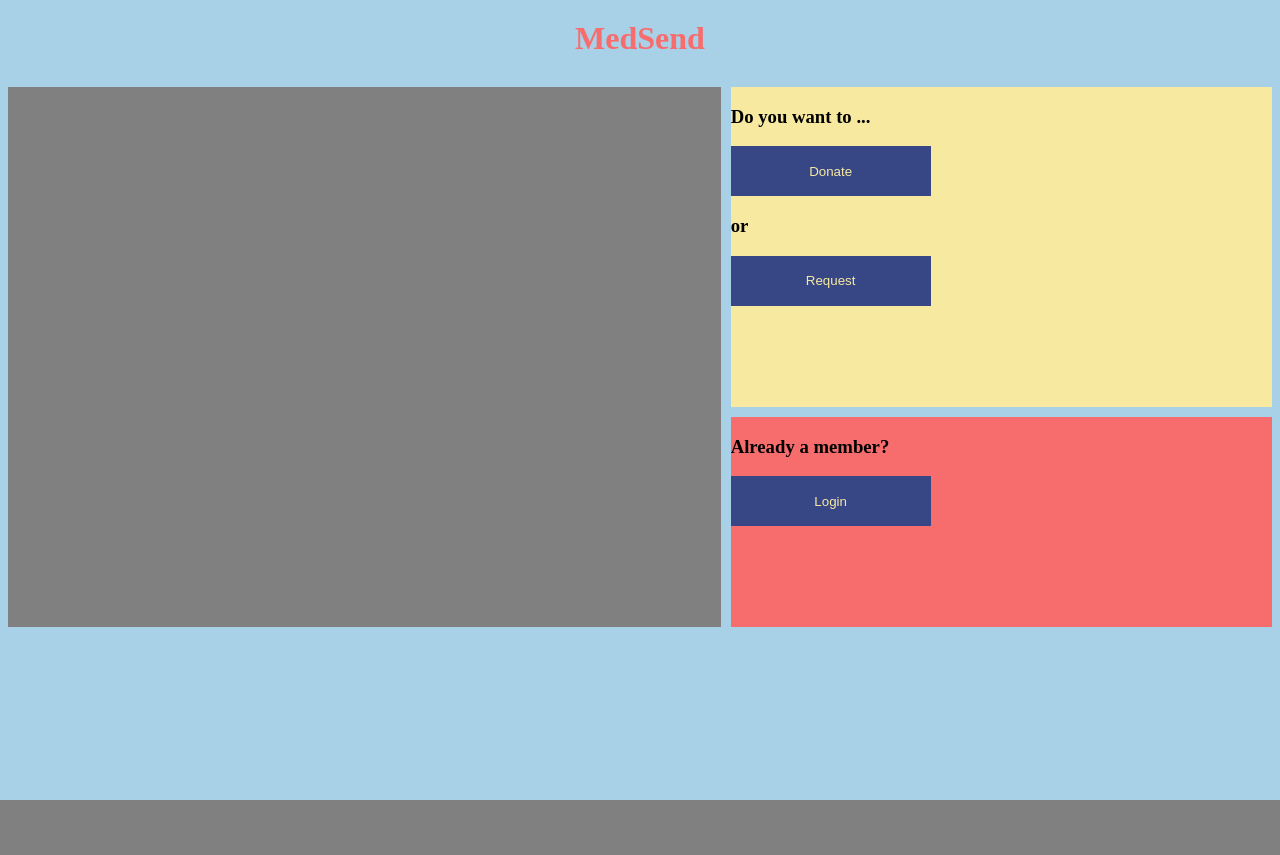
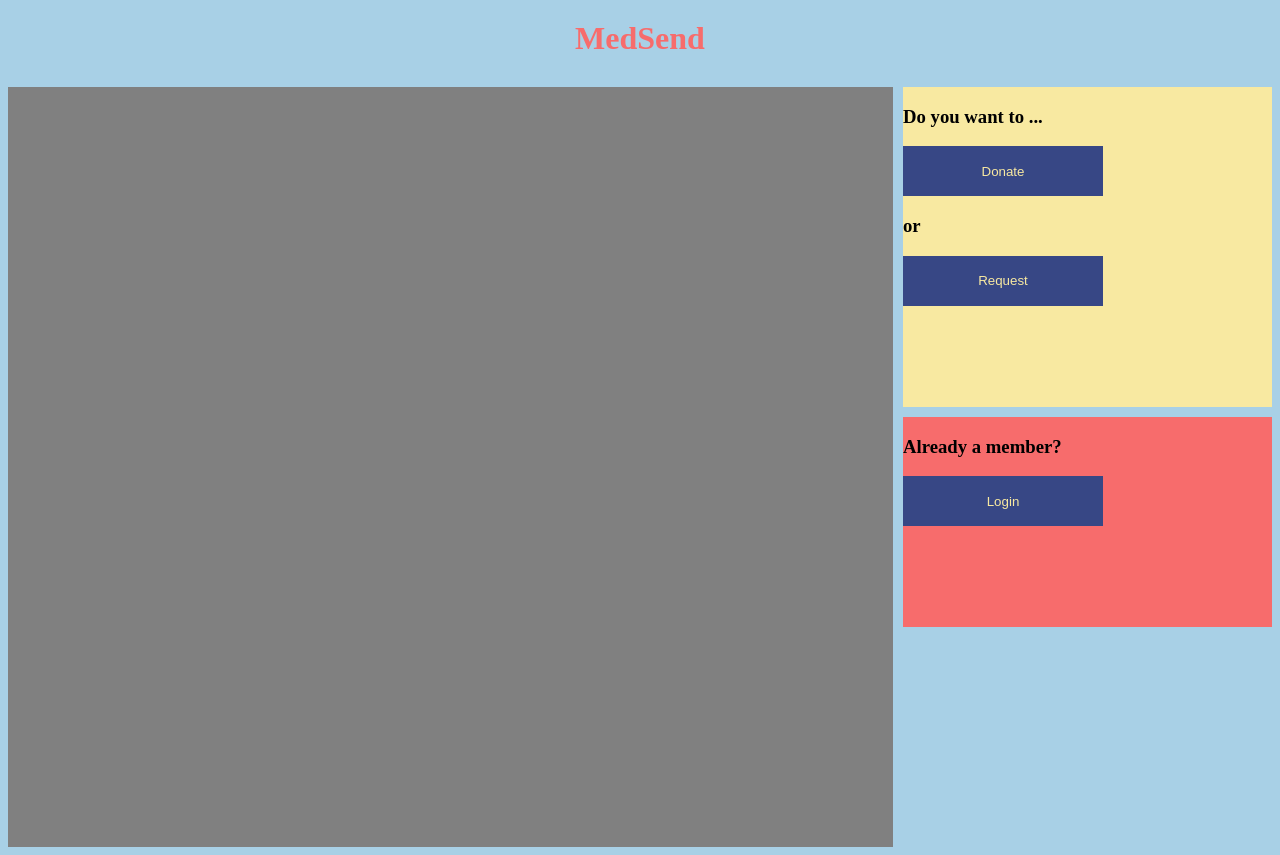
Before and after one commit to jmurp7385/medsend, a Flask app: page / in a window 1280 px wide. Before the commit the page ends 800 px from the top, so only its background shows below. Run offline with Flask 2, Linux system fonts and the light colour scheme; some libraries are stand-ins or nearby versions.

Commit message:
updates - css and js files

```diff
--- a/app/app.py
+++ b/app/app.py
@@ -5,8 +5,11 @@ app = Flask(__name__)
 
 @app.route('/')
 def index():
-  title = "MedSend"
-  return render_template('index.html', title=title)
+  return render_template('index.html')
+
+@app.route('/test')
+def test():
+  return render_template('test.html')
 
 @app.route('/donor')
 def donor():
--- a/app/static/css/index.css
+++ b/app/static/css/index.css
@@ -1,10 +1,12 @@
 .grid-wrapper {
   display: grid;
-  grid-template-areas: "recent recent recent recent new new"
-                       "recent recent recent recent new new"
-                       "recent recent recent recent new new"
-                       "recent recent recent recent login login"
-                       "recent recent recent recent login login";
+  grid-template-areas: "recent recent recent recent recent new"
+                       "recent recent recent recent recent new"
+                       "recent recent recent recent recent new"
+                       "recent recent recent recent recent login"
+                       "recent recent recent recent recent login"
+                       "recent recent recent recent recent ."
+                       "recent recent recent recent recent .";
 
   /*grid-template-columns: repeat(3, 1fr);*/
   grid-gap: 10px;
@@ -12,29 +14,52 @@
 }
 
 .recent-donations-wrapper {
-  /*grid-column: 1/3;*/
-  /*grid-row: 1/8;*/
   grid-area: recent;
   background-color: grey;
 }
 
 .new-acc-wrapper {
-  /*grid-column: 3/4;*/
-  /*grid-row: 1/4;*/
   grid-area: new;
   background-color: #f8e9a1;
+  display: grid;
+  grid-template-areas: ". title ."
+                       ". btn_d ."
+                       ". txt ."
+                       ". btn_r .";
 };
 
+.new-acc-sub-wrapper {
+
+}
+
+.txt {
+  grid-area: txt;
+}
+
+.ttl {
+  grid-area: title;
+}
+
+#donate {
+  grid-area: btn_d
+}
+
+#request{
+  grid-area: btn_r
+}
+
 .center-wrapper {
+  width: 200px;
   position: relative;
-  margin: auto;
 }
 
 .login-wrapper {
-  /*grid-row: 4/5;*/
-  /*grid-column: 3;*/
   grid-area: login;
   background-color: #f76c6c;
+}
+
+h3 {
+  width: 200px;
 }
 
 button {
--- a/app/templates/index.html
+++ b/app/templates/index.html
@@ -3,11 +3,6 @@
 <head>
   <meta charset="UTF-8">
   <title>MedSend</title>
-  <!-- Bootstrap CDN -->
-  <!-- <link rel="stylesheet" href="https://maxcdn.bootstrapcdn.com/bootstrap/3.3.7/css/bootstrap.min.css"> -->
-  <!-- <script src="https://ajax.googleapis.com/ajax/libs/jquery/3.2.1/jquery.min.js"></script> -->
-  <!-- <script src="https://maxcdn.bootstrapcdn.com/bootstrap/3.3.7/js/bootstrap.min.js"></script> -->
-
   <!-- Custom CSS -->
   <link rel="stylesheet" href="{{ url_for('static', filename='css/style.css') }}">
   <link rel="stylesheet" href="{{ url_for('static', filename='css/index.css') }}">
@@ -20,11 +15,11 @@
     </div>
 
     <div class="new-acc-wrapper">
-      <div class="center-wrapper">
-        <h3 class="">Do you want to ...</h3>
-        <button id="new_donor">Donate</button>
-        <h3>or</h3>
-        <button id="new_donee">Request</button>
+      <div class="new-acc-sub-wrapper">
+        <h3 class="ttl">Do you want to ...</h3>
+        <button id="donate">Donate</button>
+        <h3 class="txt">or</h3>
+        <button id="request">Request</button>
       </div>
     </div>
 
```
Also changed, not shown: app/templates/test.html (added, +36 -0 lines).
